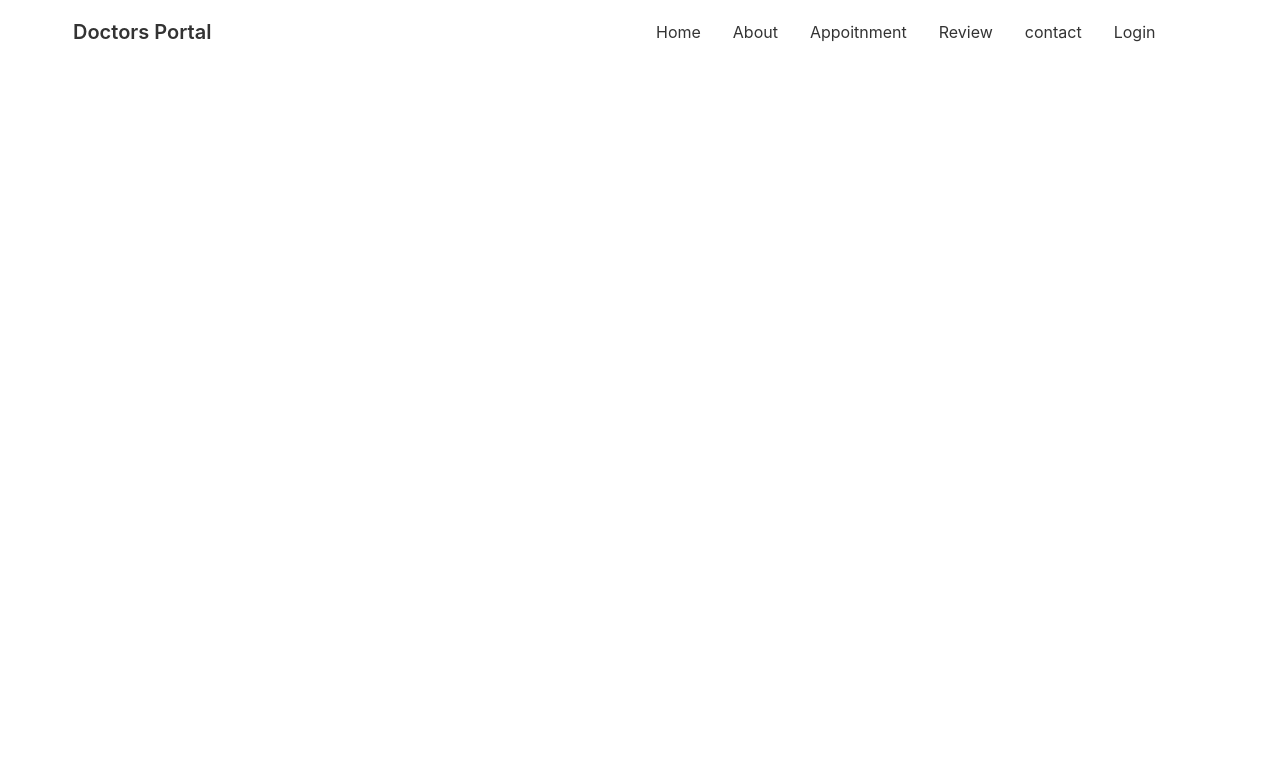
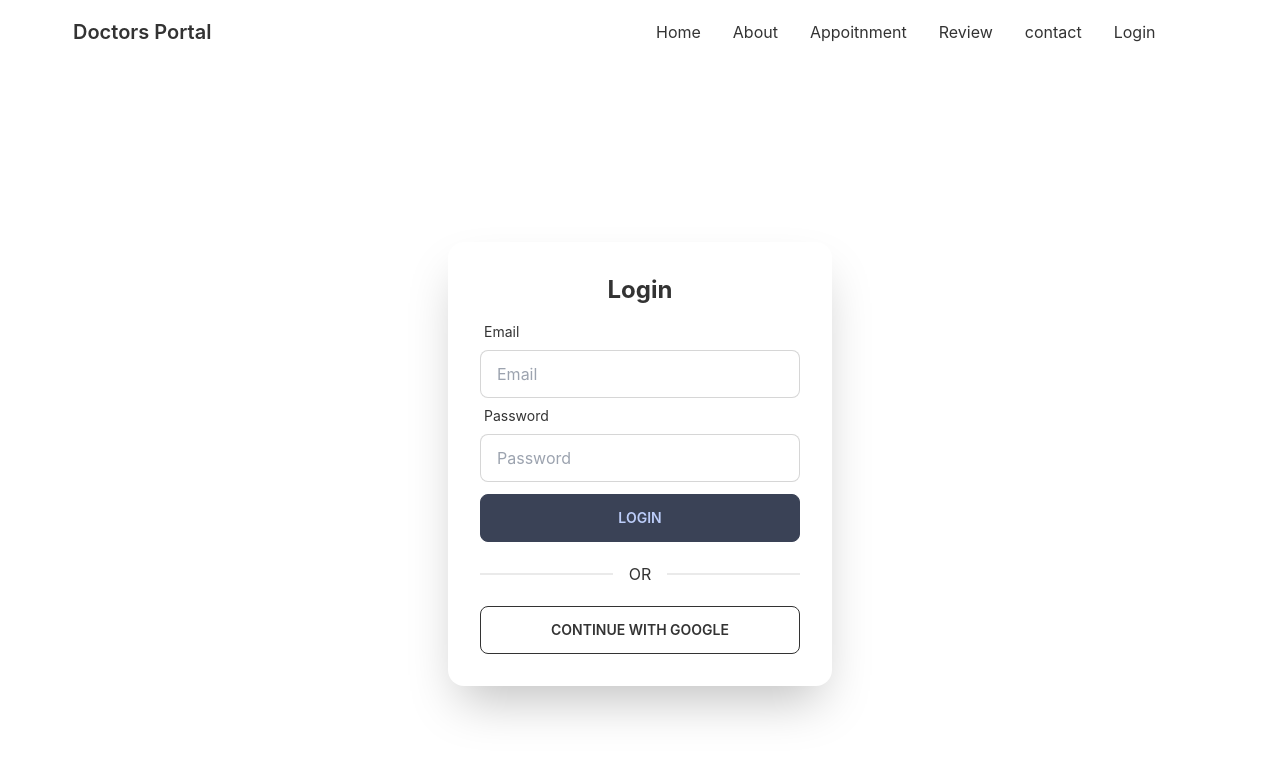
Before and after one commit to laksor/doctors-portal-site, a React (Create React App) app: page /login in a window 1280 px wide. Shown: the top 758 px of the page. Built offline with nearby package versions, Linux system fonts and the light colour scheme; no server answers.

Commit message:
login form added

```diff
--- a/package.json
+++ b/package.json
@@ -14,6 +14,7 @@
     "react-day-picker": "^8.1.0",
     "react-dom": "^18.2.0",
     "react-firebase-hooks": "^5.0.3",
+    "react-hook-form": "^7.34.2",
     "react-router-dom": "^6.3.0",
     "react-scripts": "5.0.1",
     "web-vitals": "^2.1.4"
--- a/src/Pages/Auth/Login/Login.js
+++ b/src/Pages/Auth/Login/Login.js
@@ -1,11 +1,72 @@
-import React from 'react';
+import React from "react";
+import { useSignInWithGoogle } from "react-firebase-hooks/auth";
+import auth from "../../../firebase.init";
+import { useForm } from "react-hook-form";
 
 const Login = () => {
-    return (
-        <div>
+  const [signInWithGoogle, user, loading, error] = useSignInWithGoogle(auth);
+  const {
+    register,
+    handleSubmit,
+    watch,
+    formState: { errors },
+  } = useForm();
 
+  const onSubmit = (data) => console.log(data);
+
+  if (user) {
+    console.log(user);
+  }
+  return (
+    <div className="flex justify-center items-center h-screen">
+      <div className="card w-96 bg-base-100 shadow-2xl">
+        <div className="card-body">
+          <h2 className="text-center text-2xl font-bold">Login</h2>
+          <form onSubmit={handleSubmit(onSubmit)}>
+            <div class="form-control w-full max-w-xs">
+              <label class="label">
+                <span class="label-text">Email</span>
+              </label>
+              <input
+                type="email"
+                placeholder="Email"
+                {...register("email", { required: true })}
+                class="input input-bordered w-full max-w-xs"
+              />
+              {errors.email?.type === "required" && (
+                <p className="ml-1 mt-2 text-red-400">Email is required</p>
+              )}
+              <label class="label">
+                <span class="label-text">Password</span>
+              </label>
+              <input
+                type="password"
+                placeholder="Password"
+                {...register("password", { required: true })}
+                class="input input-bordered w-full max-w-xs"
+              />
+
+              {errors.password && (
+                <p className="ml-1 mt-2 text-red-400">Password is required</p>
+              )}
+            </div>
+            <input
+              className="btn btn-accent mt-3 w-full max-w-xs"
+              type="submit"
+              value="Login"
+            />
+          </form>
+          <div className="divider">OR</div>
+          <button
+            className="btn btn-outline"
+            onClick={() => signInWithGoogle()}
+          >
+            continue with google
+          </button>
         </div>
-    );
+      </div>
+    </div>
+  );
 };
 
 export default Login;
--- a/src/Pages/Home/Appointment/Appointment.js
+++ b/src/Pages/Home/Appointment/Appointment.js
@@ -2,7 +2,7 @@ import React from 'react';
 import doctor from '../../../assets/images/doctor.png';
 import appointment from '../../../assets/images/appointment.png';
 import PrimaryButton from '../../Shared/PrimaryButton/PrimaryButton';
-
+import { Link } from 'react-router-dom';
 const Appointment = () => {
     return (
         <div>
@@ -16,7 +16,7 @@ const Appointment = () => {
                     <h3 className='text-xl text-primary font-bold'>Appointment</h3>
                     <h2 className='text-3xl text-white'>Make an appointment today</h2>
                     <p className='text-white mb-2'>Lorem ipsum dolor sit amet, consectetur adipisicing elit. Doloremque qui vel commodi? Alias rem, sequi debitis ipsa fuga nihil amet! Nesciunt impedit quisquam quod aperiam accusamus veritatis debitis unde velit.</p>
-                    <PrimaryButton>Make an appointment</PrimaryButton>
+                    <Link  to="/appointment"><PrimaryButton >Make an appointment</PrimaryButton></Link>
                     </div>
             </section>
         </div>
--- a/src/Pages/Home/Care/Care.js
+++ b/src/Pages/Home/Care/Care.js
@@ -7,7 +7,7 @@ const Care = () => {
         <div className="hero">
         <div className="hero-content flex-col lg:flex-row">
           <img src={treatment} className="w-100 md:w-90 rounded-lg shadow-2xl" alt=""/>
-          <div className=''>
+          <div>
             <h1 className="text-5xl font-bold">Box Office News</h1>
             <p className="">Provident cupiditate voluptatem et in. Quaerat fugiat ut assumenda excepturi exercitationem quasi. In deleniti eaque aut repudiandae et a id nisi.</p>
             <button className="btn btn-primary">Get Started</button>
--- a/src/Pages/Home/Home/Home.js
+++ b/src/Pages/Home/Home/Home.js
@@ -9,7 +9,7 @@ import Testimonials from '../Testimonials/Testimonials';
 
 const Home = () => {
     return (
-        <div className=''>
+        <div>
             <Banner></Banner>
             <Info></Info>
             <Services></Services>
--- a/src/Pages/MakeAppointment/AppointmentBanner/AppointmentBanner.js
+++ b/src/Pages/MakeAppointment/AppointmentBanner/AppointmentBanner.js
@@ -5,9 +5,9 @@ import "react-day-picker/dist/style.css";
 
 const AppointmentBanner = ({date, setDate}) => {
   return (
-    <div class="hero mt-6">
-      <div class="hero-content flex-col lg:flex-row-reverse">
-        <img src={chair} class="max-w-sm rounded-lg shadow-2xl" alt="chair" />
+    <div className="hero mt-6">
+      <div className="hero-content flex-col lg:flex-row-reverse">
+        <img src={chair} className="max-w-sm rounded-lg shadow-2xl" alt="chair" />
         <div>
           <DayPicker
           mode="single"
--- a/src/Pages/MakeAppointment/Service/Service.js
+++ b/src/Pages/MakeAppointment/Service/Service.js
@@ -4,9 +4,9 @@ const Service = ({service, setTreatment}) => {
     const {name, slots} = service;
     return (
         <div>
-        <div class="card lg:max-w-lg bg-base-100 shadow-xl">
-        <div class="card-body">
-          <h2 class="card-title justify-center">{name}</h2>
+        <div className="card lg:max-w-lg bg-base-100 shadow-xl">
+        <div className="card-body">
+          <h2 className="card-title justify-center">{name}</h2>
           <p className='text-center'>
           {
             slots.length > 0
@@ -15,12 +15,12 @@ const Service = ({service, setTreatment}) => {
           }
           </p>
           <p className='text-center'>{slots.length} {slots.length > 1 ? 'spaces' : 'space'} available</p>
-          <div class="card-actions justify-center">
+          <div className="card-actions justify-center">
             <label
             for="booking-modal"
             disabled={slots.length === 0}
             onClick={() => setTreatment(service)}
-            class="btn btn-secondary text-white uppercase">Make Appointment</label>
+            className="btn btn-secondary text-white uppercase">Make Appointment</label>
           </div>
         </div>
       </div>
--- a/firebase.init.js
+++ b/src/firebase.init.js
@@ -1,4 +1,5 @@
 import { initializeApp } from "firebase/app";
+import { getAuth } from "firebase/auth";
 
 // Firebase configuration
 const firebaseConfig = {
@@ -12,3 +13,7 @@ const firebaseConfig = {
 
 // Initialize Firebase
 const app = initializeApp(firebaseConfig);
+
+const auth = getAuth(app);
+
+export default auth;
```
Also changed, not shown: src/Pages/MakeAppointment/BookingModal/BookingModal.js (+11 -11 lines), 1 other file (tests, documents, lock files or other folders).
